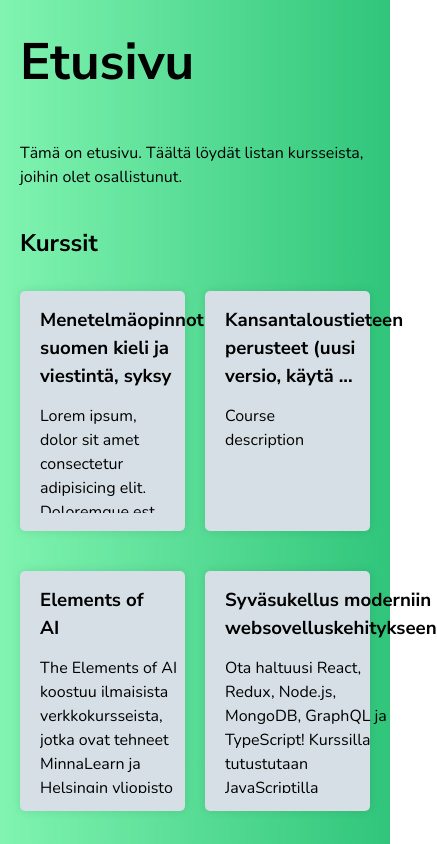
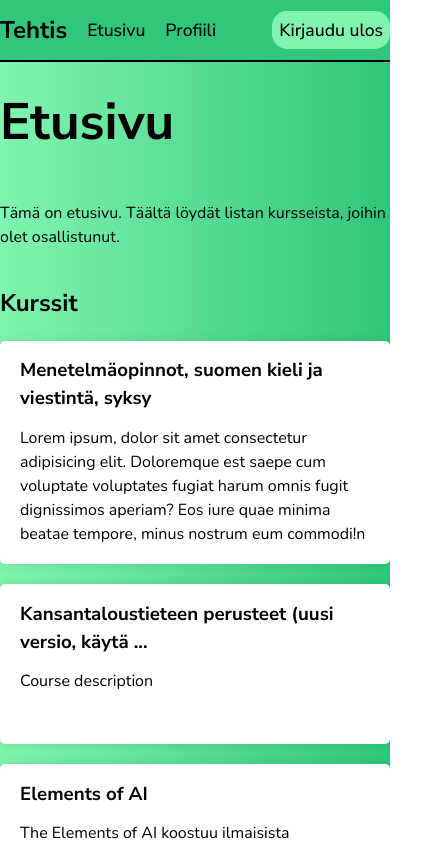
Before and after one commit to ofisch/tehtis, a React (Vite) app in the folder tehtis/: page /dashboard in a window 390 px wide. Shown: the top 844 px of the page, 437 px wide, since content can reach past the window. Built offline with nearby package versions, Linux system fonts and the light colour scheme.

Commit message:
Add navigation component and enhance Dashboard layout with responsive styles

```diff
--- a/tehtis/components/DashboardComponent.tsx
+++ b/tehtis/components/DashboardComponent.tsx
@@ -2,6 +2,7 @@ import React from "react";
 import "../style/Dashboard.css";
 import "../style/root.css";
 import { motion } from "framer-motion";
+import { NavComponent } from "./NavComponent";
 
 interface Course {
   name: string;
@@ -24,6 +25,7 @@ export const DashboardComponent: React.FC<DashboardComponentProps> = ({
         exit={{ opacity: 0, y: -10 }}
         transition={{ duration: 0.2, delay: 0.3 }}
       >
+        <NavComponent />
         <h1>Etusivu</h1>
         <p>
           Tämä on etusivu. Täältä löydät listan kursseista, joihin olet
--- /dev/null
+++ b/tehtis/components/NavComponent.tsx
@@ -0,0 +1,22 @@
+import React from "react";
+
+export const NavComponent = () => {
+  return (
+    <nav>
+      <ul>
+        <li>
+          <h2>Tehtis</h2>
+        </li>
+        <li>
+          <a href="/">Etusivu</a>
+        </li>
+        <li>
+          <a href="/profile">Profiili</a>
+        </li>
+        <li>
+          <a href="/logout">Kirjaudu ulos</a>
+        </li>
+      </ul>
+    </nav>
+  );
+};
--- a/tehtis/style/Dashboard.css
+++ b/tehtis/style/Dashboard.css
@@ -5,6 +5,81 @@ body {
   place-items: center;
   min-width: 320px;
   min-height: 100vh;
+}
+
+#root {
+  width: 100%;
+}
+
+.nav-background {
+  height: 60px;
+  width: 100%;
+  background: var(--emerald);
+  border-bottom: 2px solid black;
+  position: fixed;
+}
+
+nav {
+  display: flex;
+  justify-content: space-between;
+  align-items: center;
+  position: relative;
+  width: 100%;
+  top: 0%;
+  /* bottom: 50%; */
+  box-sizing: border-box;
+  height: 60px;
+  /* border-bottom: 2px solid black; */
+  color: var(--white);
+  font-family: "Nunito Sans", sans-serif;
+}
+
+nav ul {
+  display: flex;
+  width: 100%;
+  gap: 20px;
+  padding: 0;
+  list-style: none;
+  align-items: center;
+}
+
+nav ul h2 {
+  margin: 0;
+  padding: 0;
+  color: var(--black);
+}
+
+/*kirjaudu ulos -painike*/
+nav ul li:last-child {
+  margin-left: auto;
+}
+
+nav ul li:last-child a {
+  background: var(--lightgreen);
+  border: 2px solid transparent;
+  padding: 5px;
+  cursor: pointer;
+  border-radius: 15px;
+  color: var(--black);
+  box-sizing: border-box;
+  transition: 0.3s;
+}
+
+nav ul li:last-child a:hover {
+  transition: 0.3s;
+  border: 2px solid black; /* Same thickness to avoid movement */
+  box-shadow: black 3px 3px;
+}
+
+nav ul a {
+  color: var(--black);
+  text-decoration: none;
+  transition: 0.3s;
+  font-size: 1.1em;
+}
+
+nav ul a:hover {
+  color: var(--lightgreen);
 }
 
 .container {
@@ -29,7 +104,6 @@ body {
   flex-direction: column;
   align-items: start;
   max-width: 1200px;
-  padding: 0 20px;
   color: var(--black);
 }
 
@@ -43,6 +117,12 @@ body {
   gap: 20px;
 }
 
+@media screen and (max-width: 768px) {
+  .course-list {
+    grid-template-columns: repeat(1, minmax(0, 1fr));
+  }
+}
+
 .course {
   display: flex;
   flex-direction: column;
@@ -53,11 +133,28 @@ body {
   min-height: 10em;
   max-height: 15em;
   padding: 10px 20px;
-  margin: 10px 0;
   border-radius: 5px;
-  background-color: var(--aliceblue);
+  background-color: var(--white);
   box-shadow: 0 0 10px rgba(0, 0, 0, 0.1);
   transition: 0.3s;
+}
+
+::-webkit-scrollbar {
+  width: 5px;
+}
+
+::-webkit-scrollbar-track {
+  background: var(--aliceblue);
+}
+
+/* Handle */
+::-webkit-scrollbar-thumb {
+  background: var(--spacecadet);
+}
+
+/* Handle on hover */
+::-webkit-scrollbar-thumb:hover {
+  background: #555;
 }
 
 .course:hover {
--- a/tehtis/views/Dashboard.tsx
+++ b/tehtis/views/Dashboard.tsx
@@ -29,6 +29,8 @@ export const Dashboard = () => {
 
   return (
     <>
+      <div className="nav-background"></div>
+
       <div className="container">
         <DashboardComponent courses={courses} />
       </div>
```
